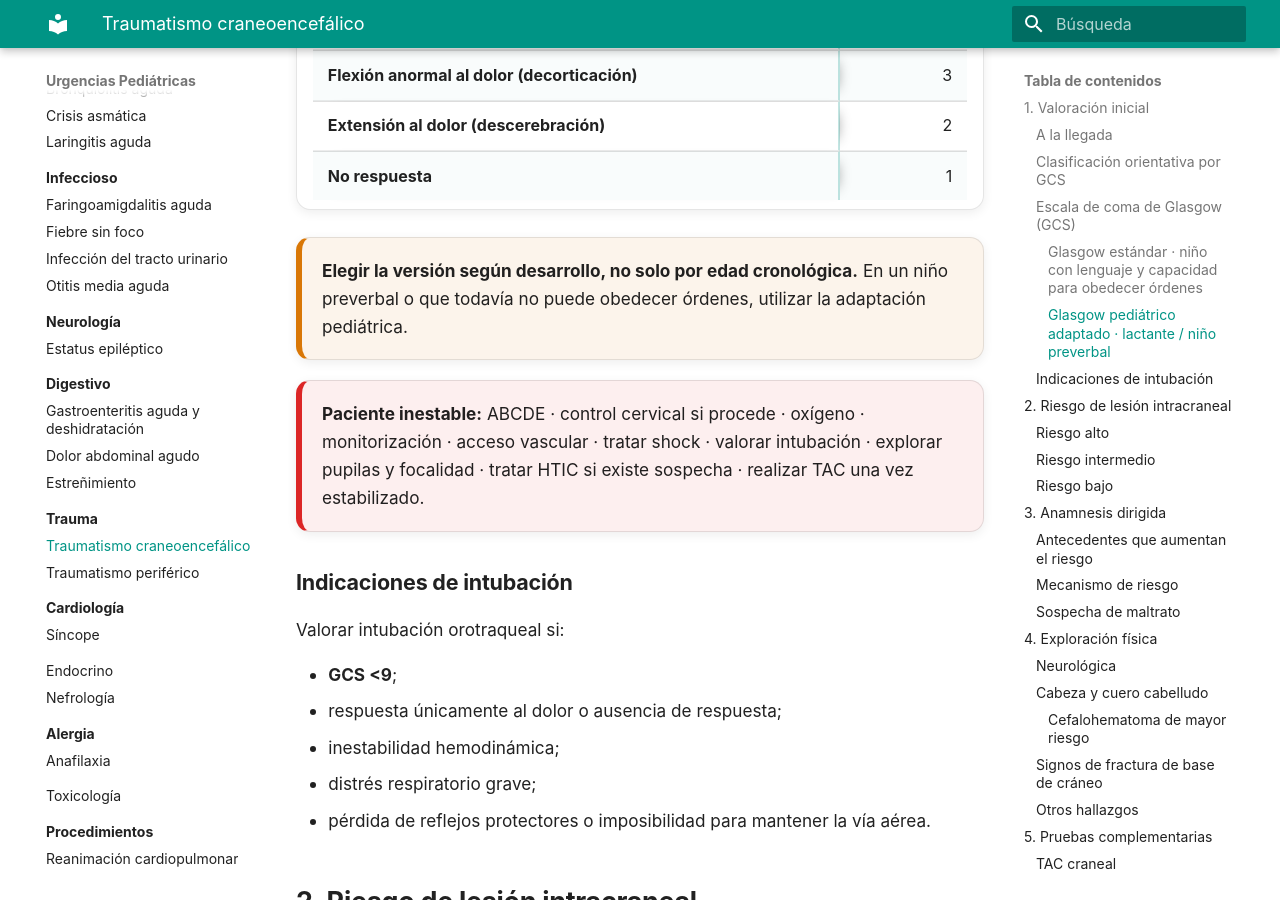
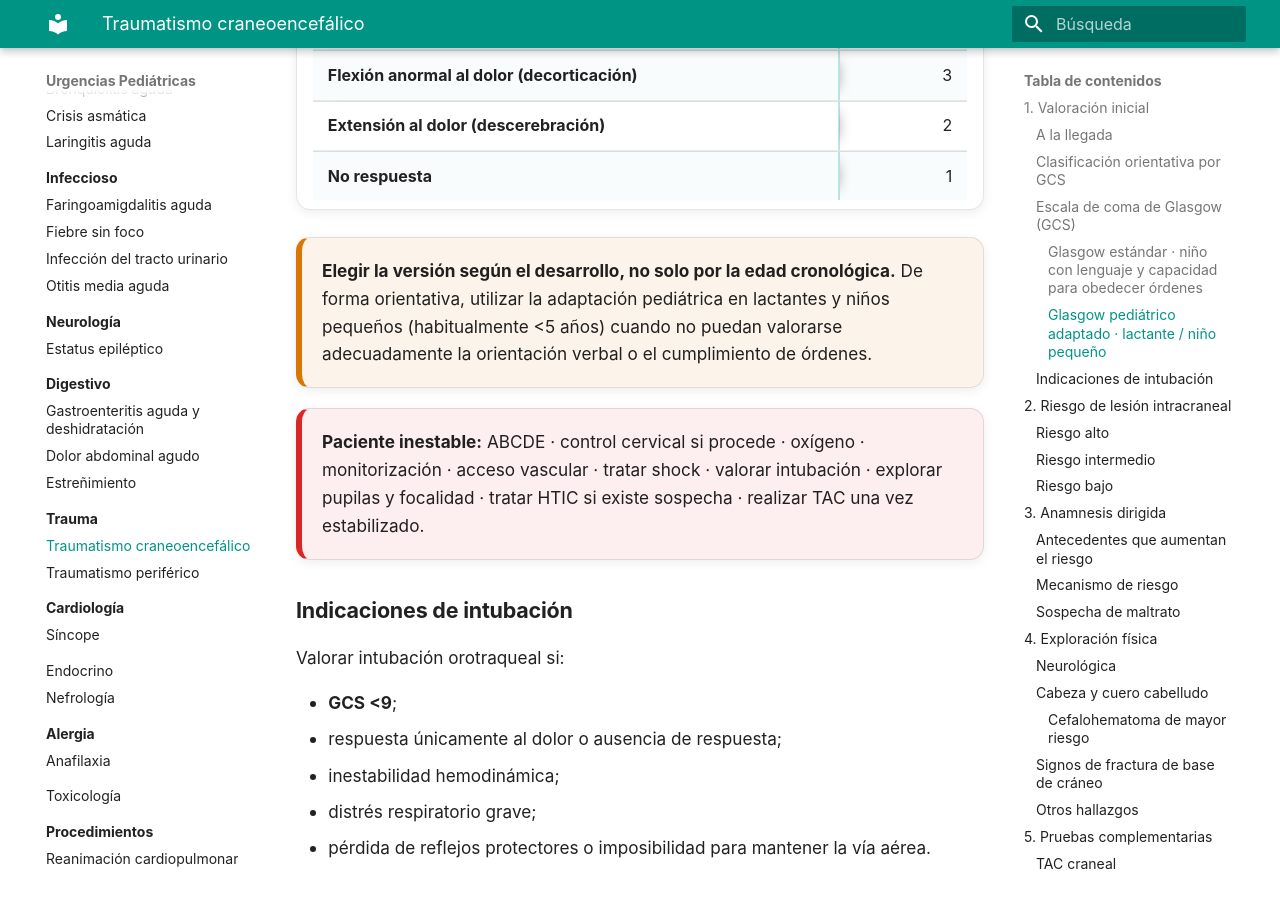
Before and after one commit to gonzaloares/urgencias-pediatricas, an MkDocs documentation site: the page built from docs/trauma/traumatismo-craneoencefalico.md, in a window 1280 px wide and 900 px high, scrolled down 3391 px. Built offline with MkDocs 1.6.1 and Material for MkDocs 9.7.7, drawn with Linux system fonts in a browser that asks for light colours; some of the changed text lies outside the part shown.

Commit message:
Añade referencia para Glasgow pediátrico

```diff
--- a/docs/trauma/traumatismo-craneoencefalico.md
+++ b/docs/trauma/traumatismo-craneoencefalico.md
@@ -90,7 +90,7 @@
 
 </div>
 
-#### Glasgow pediátrico adaptado · lactante / niño preverbal
+#### Glasgow pediátrico adaptado · lactante / niño pequeño
 
 <div class="score-table" markdown="1">
 
@@ -118,7 +118,7 @@
 </div>
 
 <div class="clinical-card clinical-card-warning">
-  <strong>Elegir la versión según desarrollo, no solo por edad cronológica.</strong> En un niño preverbal o que todavía no puede obedecer órdenes, utilizar la adaptación pediátrica.
+  <strong>Elegir la versión según el desarrollo, no solo por la edad cronológica.</strong> De forma orientativa, utilizar la adaptación pediátrica en lactantes y niños pequeños (habitualmente &lt;5 años) cuando no puedan valorarse adecuadamente la orientación verbal o el cumplimiento de órdenes.
 </div>
 
 <div class="clinical-card clinical-card-danger">
@@ -612,3 +612,4 @@ Realizar observación por un adulto responsable durante **24–48 h**.
 1. González Balenciaga M. **Traumatismo craneal.** Protocolos diagnósticos y terapéuticos en Urgencias de Pediatría. Sociedad Española de Urgencias de Pediatría. 4.ª ed. Febrero 2024. [Documento](https://seup.org/wp-content/uploads/2024/04/18_Trauma_craneal_4ed.pdf)
 2. Sociedad Española de Urgencias de Pediatría. **Traumatismo craneal.** Algoritmo de manejo clínico. [Algoritmo](https://seup.org/pdf_public/algoritmos/30_TCE.pdf)
 3. Míguez Navarro MC, Chacón Pascual A. **Síndrome hipertensivo endocraneal o de hipertensión intracraneal.** Protocolos diagnósticos y terapéuticos en Urgencias de Pediatría. Sociedad Española de Urgencias de Pediatría. 4.ª ed. 2024. [Documento](https://seup.org/wp-content/uploads/2024/04/9_HTIC_4ed.pdf)
+4. Madurga Revilla P, et al. **Utilidad de la escala de coma de Glasgow para el pediatra de Atención Primaria.** Form Act Pediatr Aten Prim. 2017;10(1):45-48. [Documento](https://archivos.fapap.es/files/639-1477-RUTA/07_Escala_Glasgow.pdf)
```
